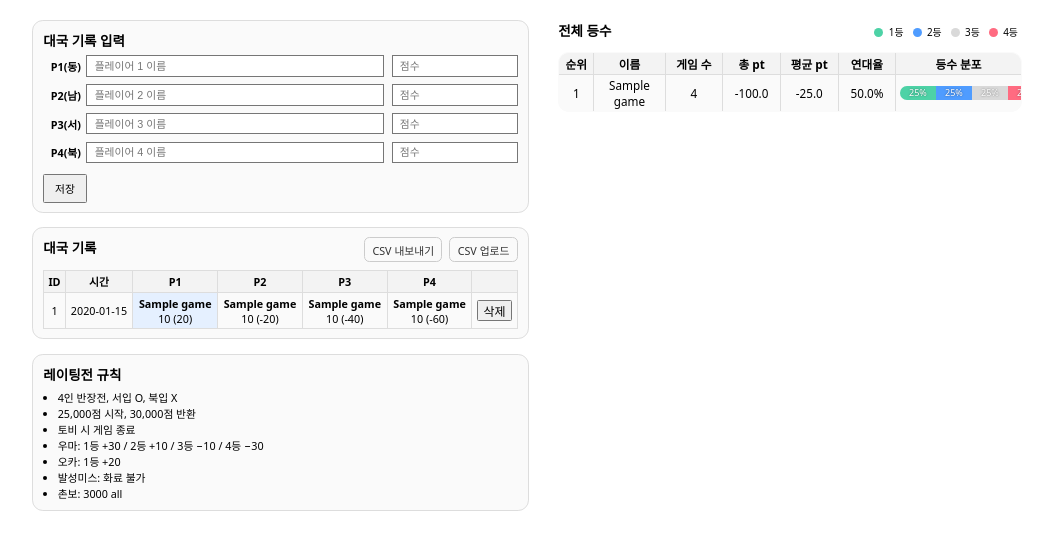
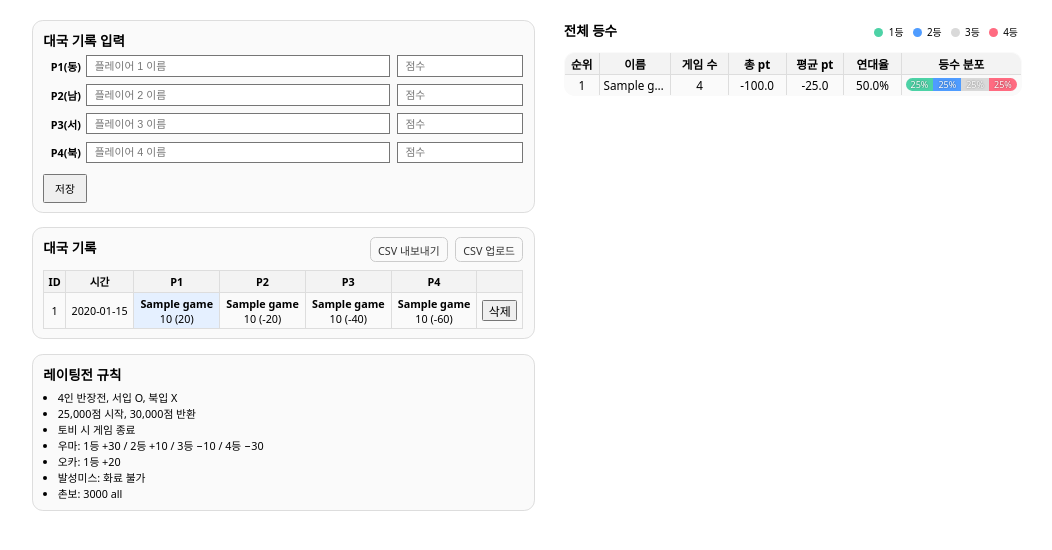
Before and after one commit to nuclyee72/madang_mahjong, a Flask app: page / in a window 1280 px wide. Shown: the part 47-597 px from the top of the page, without its empty margins (106-1158 px from the left). Run offline with Flask 3, Linux system fonts and the light colour scheme; tables that the repository leaves empty hold one stand-in row (values such as "Sample post").

Commit message:
Add files via upload

```diff
--- a/static/style.css
+++ b/static/style.css
@@ -33,7 +33,7 @@ h1 {
 
 /* 왼쪽: 입력 + 게임데이터 */
 .left-panel {
-  flex: 1.2;
+  flex: 1.1;
 }
 
 /* 오른쪽: 전체 등수 */
@@ -928,23 +928,6 @@ th.sortable.sorted-asc  { border-top: 2px solid #4f7dff; }
   table-layout: fixed; /* 칼럼 폭 제어 쉬워짐 */
 }
 
-/* 그래프(마지막 칼럼) 최소 폭 확보 */
-#ranking-table th:last-child,
-#ranking-table td:last-child,
-#archive-ranking-table th:last-child,
-#archive-ranking-table td:last-child,
-#tournament-ranking-table th:last-child,
-#tournament-ranking-table td:last-child {
-  min-width: 160px;
-}
-
-/* 그래프 자체는 td 폭 꽉 채우게 */
-.rank-dist-bar {
-  width: 100%;
-  min-width: 160px;
-  height: 16px;
-}
-
 /* 연대율(6번째 칼럼) 줄바꿈/폭 낭비 방지 */
 #ranking-table th:nth-child(6),
 #ranking-table td:nth-child(6),
@@ -956,30 +939,113 @@ th.sortable.sorted-asc  { border-top: 2px solid #4f7dff; }
   font-variant-numeric: tabular-nums;
 }
 
-/* 모바일에서 글자/패딩 줄이고, 그래프 텍스트는 숨겨서 더 안찝히게 */
-@media (max-width: 640px) {
+
+/* ✅ 모든 화면 공통: 연대율 칸이 폭을 다 먹지 못하게 + 그래프는 셀 안에서 100%로 */
 #ranking-table,
 #archive-ranking-table,
 #tournament-ranking-table {
-    min-width: 720px; /* 이 정도는 돼야 그래프가 안 찌그러져 */
+  table-layout: fixed; /* 핵심 */
+  width: 100%;
 }
 
-  #ranking-table th, #ranking-table td,
-  #archive-ranking-table th, #archive-ranking-table td,
-  #tournament-ranking-table th, #tournament-ranking-table td {
-    padding: 6px 6px;
-    font-size: 12px;
+/* (선택) 이름 칸이 길면 옆 칸을 침범하지 않게 */
+#ranking-table th:nth-child(2),
+#ranking-table td:nth-child(2),
+#archive-ranking-table th:nth-child(2),
+#archive-ranking-table td:nth-child(2),
+#tournament-ranking-table th:nth-child(2),
+#tournament-ranking-table td:nth-child(2) {
+  overflow: hidden;
+  text-overflow: ellipsis;
+  white-space: nowrap;
 }
 
-  /* 연대율 칸이 너무 커보이면 여기서 더 줄이기 */
+/* ✅ 연대율(6번째) 폭 고정 */
+#ranking-table th:nth-child(6),
 #ranking-table td:nth-child(6),
+#archive-ranking-table th:nth-child(6),
 #archive-ranking-table td:nth-child(6),
+#tournament-ranking-table th:nth-child(6),
 #tournament-ranking-table td:nth-child(6) {
-    font-size: 12px;
+  width: 84px;            /* 여기 숫자만 살짝 조절하면 돼요 */
+  white-space: nowrap;
+  text-align: right;
 }
 
-  /* 막대 안 % 글씨 때문에 더 좁아지는 경우가 있어서 숨김 */
-  .rank-dist-bar .rank-seg span {
-    display: none;
+/* ✅ 그래프(7번째) 칸 폭 확보 */
+#ranking-table th:nth-child(7),
+#ranking-table td:nth-child(7),
+#archive-ranking-table th:nth-child(7),
+#archive-ranking-table td:nth-child(7),
+#tournament-ranking-table th:nth-child(7),
+#tournament-ranking-table td:nth-child(7) {
+  width: 200px;           /* 데스크탑에서 잘리면 220~260으로 올려도 돼요 */
 }
+
+/* ✅ 그래프는 “셀 폭에 맞춰서” (잘림 방지) */
+#ranking-table td:nth-child(7) .rank-dist-bar,
+#archive-ranking-table td:nth-child(7) .rank-dist-bar,
+#tournament-ranking-table td:nth-child(7) .rank-dist-bar {
+  width: 100%;
+  max-width: 100%;
+  box-sizing: border-box;
 }
+
+/* ================= FIX: 그래프 잘림 / 연대율 폭 문제 ================= */
+
+/* flex 레이아웃에서 오른쪽 패널이 내용 때문에 안 줄어들며 잘리는 문제 방지 */
+.left-panel,
+.right-panel {
+  min-width: 0;
+}
+
+/* 테이블은 고정 레이아웃 + 마지막(그래프) 칼럼은 "남는 폭"만 쓰게 */
+#ranking-table,
+#archive-ranking-table,
+#tournament-ranking-table {
+  width: 100%;
+  table-layout: fixed;
+}
+
+/* (선택) 이름이 길면 옆 칸 침범 방지 */
+#ranking-table th:nth-child(2),
+#ranking-table td:nth-child(2),
+#archive-ranking-table th:nth-child(2),
+#archive-ranking-table td:nth-child(2),
+#tournament-ranking-table th:nth-child(2),
+#tournament-ranking-table td:nth-child(2) {
+  overflow: hidden;
+  text-overflow: ellipsis;
+  white-space: nowrap;
+}
+
+/* ✅ 연대율(6번째) 폭을 작게 고정 (여기가 커지면 그래프가 죽어요) */
+#ranking-table th:nth-child(6),
+#ranking-table td:nth-child(6),
+#archive-ranking-table th:nth-child(6),
+#archive-ranking-table td:nth-child(6),
+#tournament-ranking-table th:nth-child(6),
+#tournament-ranking-table td:nth-child(6) {
+  width: 55px !important;
+  white-space: nowrap;
+  text-align: center;
+}
+
+/* ✅ 그래프(7번째)는 고정 px 주지 말고 "남는 폭"을 쓰게 */
+#ranking-table th:nth-child(7),
+#ranking-table td:nth-child(7),
+#archive-ranking-table th:nth-child(7),
+#archive-ranking-table td:nth-child(7),
+#tournament-ranking-table th:nth-child(7),
+#tournament-ranking-table td:nth-child(7) {
+  width: auto !important;
+}
+
+/* ✅ 그래프 바: min-width 강제 제거 + 원래 높이로 */
+.rank-dist-bar {
+  width: 100%;
+  max-width: 100%;
+  min-width: 0 !important;     /* 핵심: 여기 때문에 안 줄어들고 잘렸어요 */
+  height: 14px !important;     /* 원래 크기 */
+  box-sizing: border-box;
+}
```
Also changed, not shown: templates/index.html (line endings or trailing spaces). Lines whose indentation alone changed are shown as unchanged.
